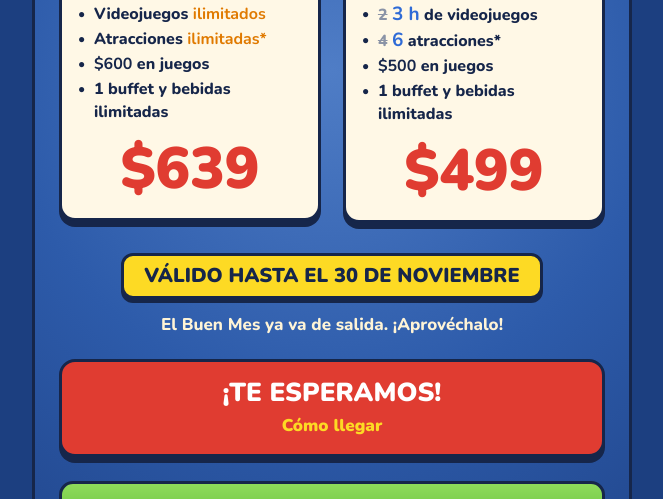
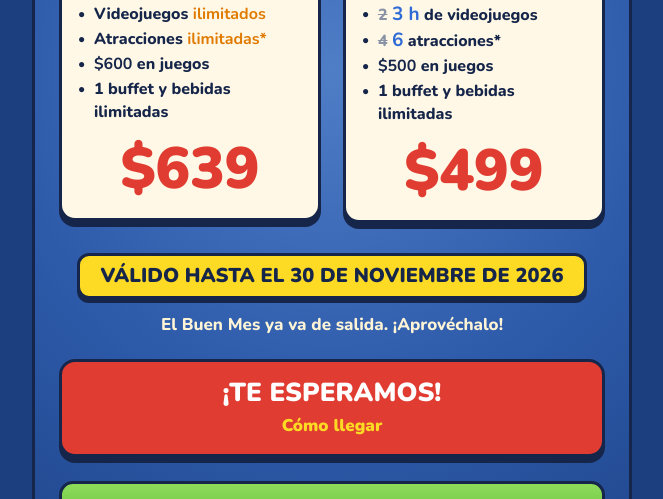
Before and after one commit to mixenmx/panel-incredible-pizza, a plain HTML site: page email/buen-mes-paquetes.html in a window 1280 px wide. Shown: the part 601-1100 px from the top of the page, without its empty margins (308-971 px from the left). Drawn offline with nearby package versions, Linux system fonts and the light colour scheme.

Commit message:
Correo paquetes: vigencia con año 2026
Co-Authored-By: Claude Opus 5.5 <noreply@anthropic.com>
Claude-Session: https://claude.ai/code/session_01QPz8NXYhEhrquahxgt3314

```diff
--- a/email/buen-mes-paquetes.html
+++ b/email/buen-mes-paquetes.html
@@ -126,7 +126,7 @@
       <table role="presentation" border="0" cellpadding="0" cellspacing="0" style="margin-top:30px;">
         <tr>
           <td align="center" style="background:#FDDA24;border:3px solid #16264A;border-radius:12px;padding:8px 20px;box-shadow:0 4px 0 #16264A;">
-            <span style="font-family:'Nunito',Arial,Helvetica,sans-serif;font-weight:900;font-size:20px;line-height:24px;color:#16264A;">VÁLIDO HASTA EL 30 DE NOVIEMBRE</span>
+            <span style="font-family:'Nunito',Arial,Helvetica,sans-serif;font-weight:900;font-size:20px;line-height:24px;color:#16264A;">VÁLIDO HASTA EL 30 DE NOVIEMBRE DE 2026</span>
           </td>
         </tr>
       </table>
```
